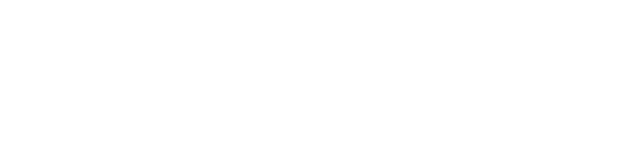
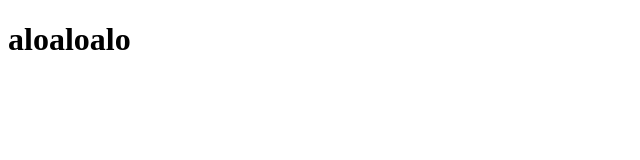
Before and after one commit to CarlosVG988/clase-git1, a plain HTML site: page index.html in a window 1280 px wide. Shown: the whole page, without its empty margins (0-640 px from the left). Drawn offline with Linux system fonts and the light colour scheme.

Commit message:
cambio 1 rama-carlos

```diff
--- a/index.html
+++ b/index.html
@@ -7,7 +7,7 @@
 </head>
 <body>
 
-
+<div> <h1>aloaloalo</h1></div>
 
 
 
```
